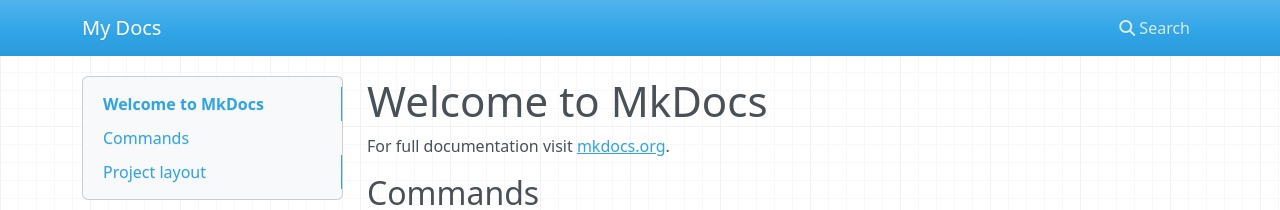
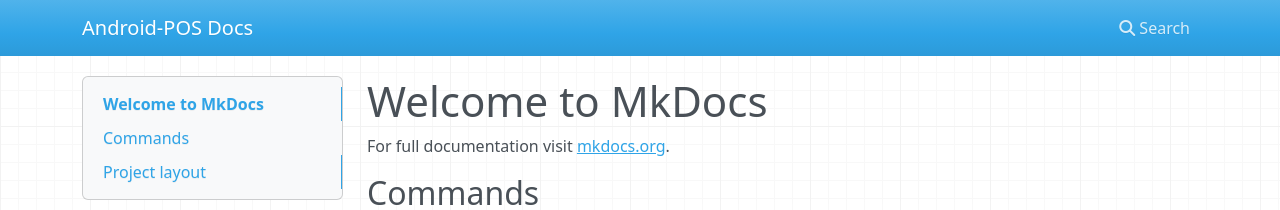
Before and after one commit to PCHS-ProjectProgramming/POS-Docs, an MkDocs documentation site: the page built from docs/index.md, in a window 1280 px wide. Shown: the top 210 px of the page. Built offline with MkDocs 1.6.1, drawn with Linux system fonts in a browser that asks for light colours; nearby versions of some CDN libraries.

Commit message:
mkdocs.yml: Update Site Name

```diff
--- a/mkdocs.yml
+++ b/mkdocs.yml
@@ -1 +1 @@
-site_name: My Docs
+site_name: Android-POS Docs
```
